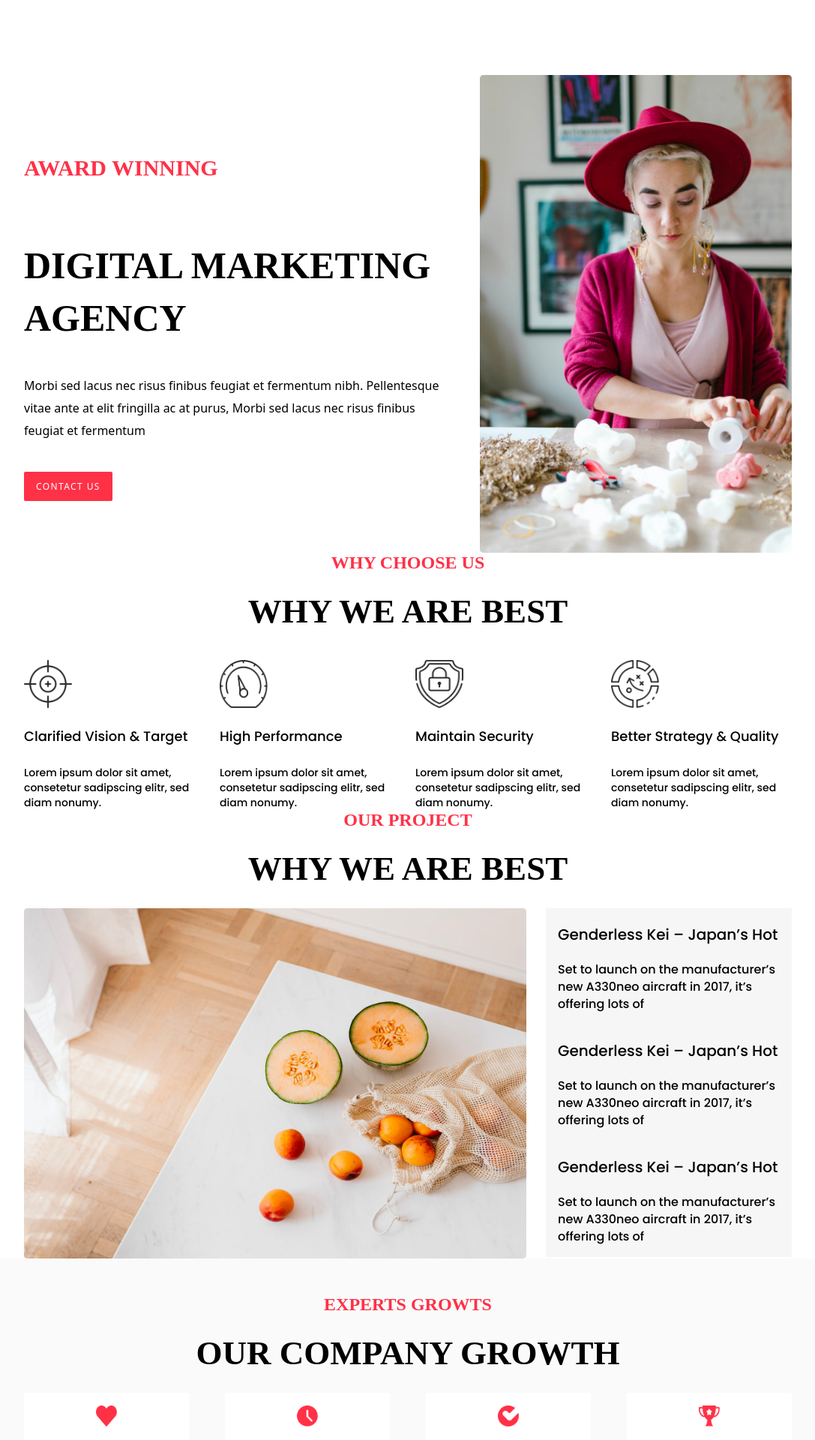
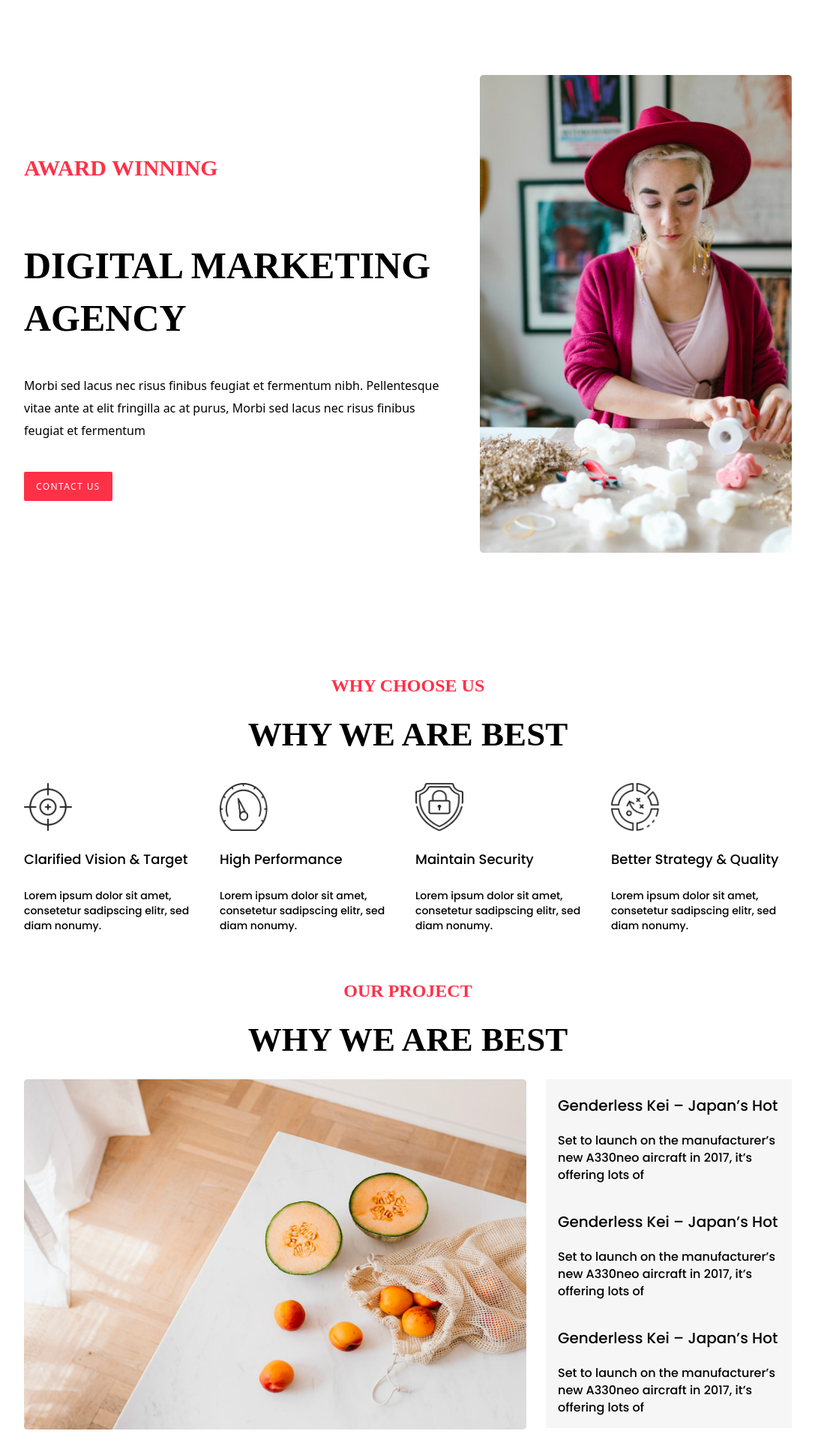
Before and after one commit to Chandan8018/Fyle_Assignment, a React (Vite) app: page / in a window 1280 px wide. Shown: the top 1920 px of the page at 75% size, without its empty margins (96-1183 px from the left). Built offline with nearby package versions, Linux system fonts and the light colour scheme; a web font is replaced by a local one.

Commit message:
Some Changes

```diff
--- a/src/components/ChooseUs.jsx
+++ b/src/components/ChooseUs.jsx
@@ -4,7 +4,7 @@ import { ChooseUsData } from "../data/data";
 function ChooseUs() {
   return (
     <div>
-      <div className='max-w-5xl mx-auto flex flex-col gap-5'>
+      <div className='max-w-5xl mx-auto flex flex-col gap-5 pt-16 pb-8'>
         <h1 className='text-center font-semibold text-[24px] leading-[26px] tracking-[0px] text-[#FF3147] uppercase opacity-100 font-cormorant-sc'>
           WHY CHOOSE US
         </h1>
--- a/src/components/HeroSection.jsx
+++ b/src/components/HeroSection.jsx
@@ -4,7 +4,7 @@ import heroImg from "../assets/hero.png";
 function HeroSection() {
   return (
     <div>
-      <div className='max-w-5xl mx-auto grid md:grid-cols-7 grid-cols-1 gap-10 mt-[100px]'>
+      <div className='max-w-5xl mx-auto grid md:grid-cols-7 grid-cols-1 gap-10 py-[100px]'>
         <div className='col-span-4 flex flex-col justify-center items-start gap-10 pl-5 md:pl-0'>
           <h3 className='text-left font-semibold text-[30px] leading-[110px] tracking-[0px] text-[#FF3147] uppercase opacity-100 font-cormorant-sc'>
             Award winning
--- a/src/components/OurProject.jsx
+++ b/src/components/OurProject.jsx
@@ -3,7 +3,7 @@ import projectImg from "../assets/project.png";
 
 function OurProject() {
   return (
-    <div className='max-w-5xl mx-auto flex flex-col gap-5'>
+    <div className='max-w-5xl mx-auto flex flex-col gap-5 pt-8 pb-16'>
       <h3 className='text-center font-semibold text-[24px] leading-[26px] tracking-[0px] text-[#FF3147] uppercase opacity-100 font-cormorant-sc'>
         Our project
       </h3>
```
